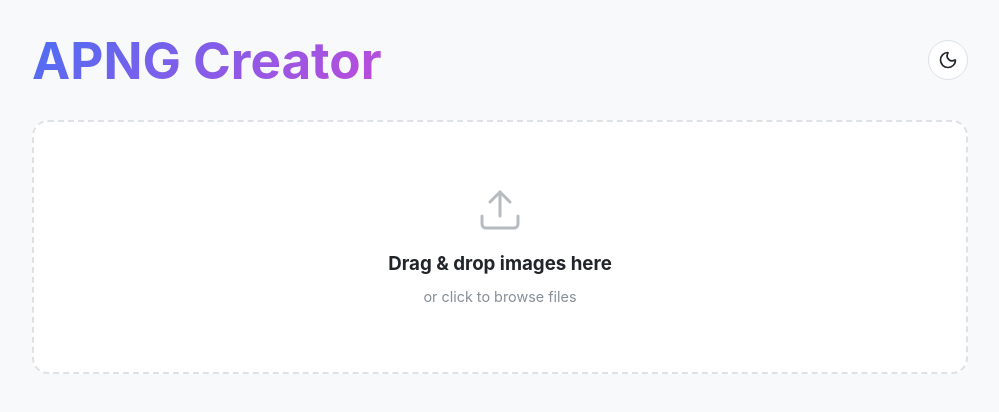
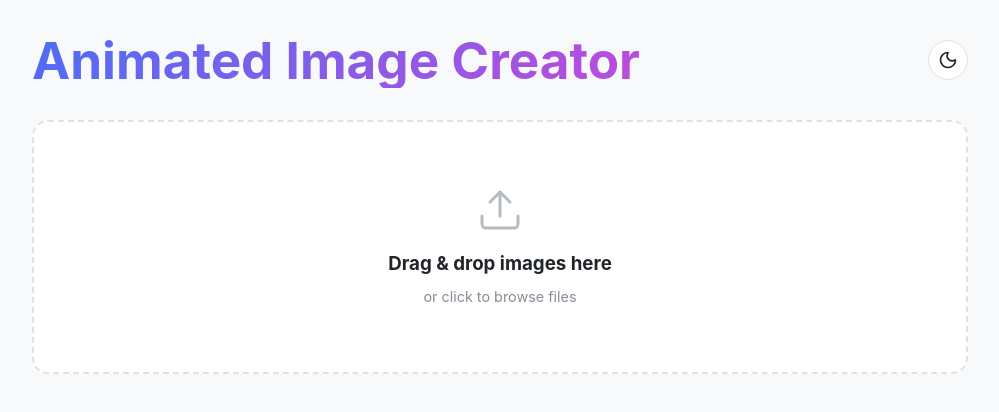
Before and after one commit to UNLINEARITY/Animated-Image-Creator, a React (Vite) app: page / in a window 1280 px wide. Shown: the top 412 px of the page, without its empty margins (140-1139 px from the left). Built offline with nearby package versions, Linux system fonts and the light colour scheme.

Commit message:
修改名称为 Animated Image Creator

```diff
--- a/index.html
+++ b/index.html
@@ -4,7 +4,7 @@
     <meta charset="UTF-8" />
     <link rel="icon" type="image/svg+xml" href="/vite.svg" />
     <meta name="viewport" content="width=device-width, initial-scale=1.0" />
-    <title>APNG Creator</title>
+    <title>Animated Image Creator</title>
   </head>
   <body>
     <div id="root"></div>
--- a/package.json
+++ b/package.json
@@ -1,5 +1,5 @@
 {
-  "name": "apng-creator",
+  "name": "animated-image-creator",
   "private": true,
   "version": "0.0.0",
   "type": "module",
--- a/src/App.tsx
+++ b/src/App.tsx
@@ -419,7 +419,7 @@ function App() {
   return (
     <div className="container">
       <header className="header">
-        <h1>APNG Creator</h1>
+        <h1>Animated Image Creator</h1>
         <button className="theme-toggle" onClick={toggleTheme} title="Toggle Theme">
           {theme === 'light' ? <Moon size={20} /> : <Sun size={20} />}
         </button>
```
Also changed, not shown: 1 other file (tests, documents, lock files or other folders).
